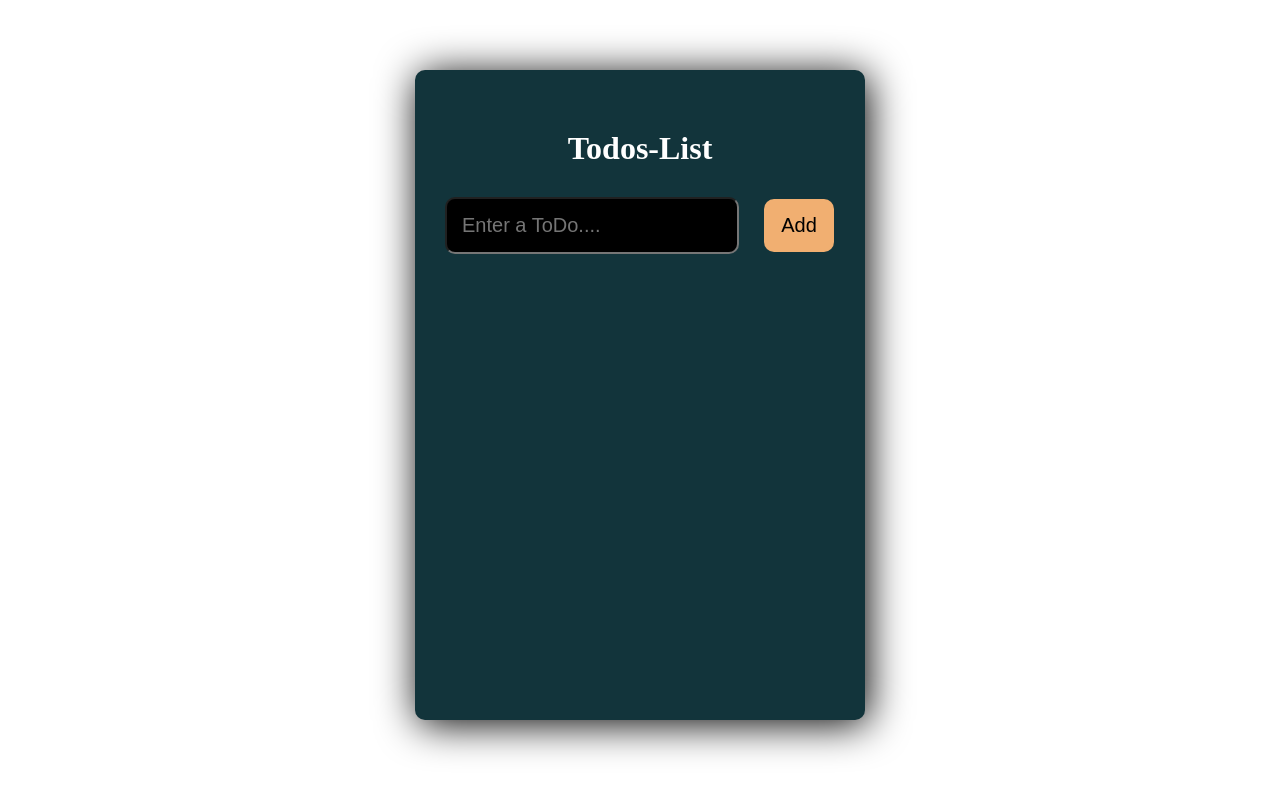
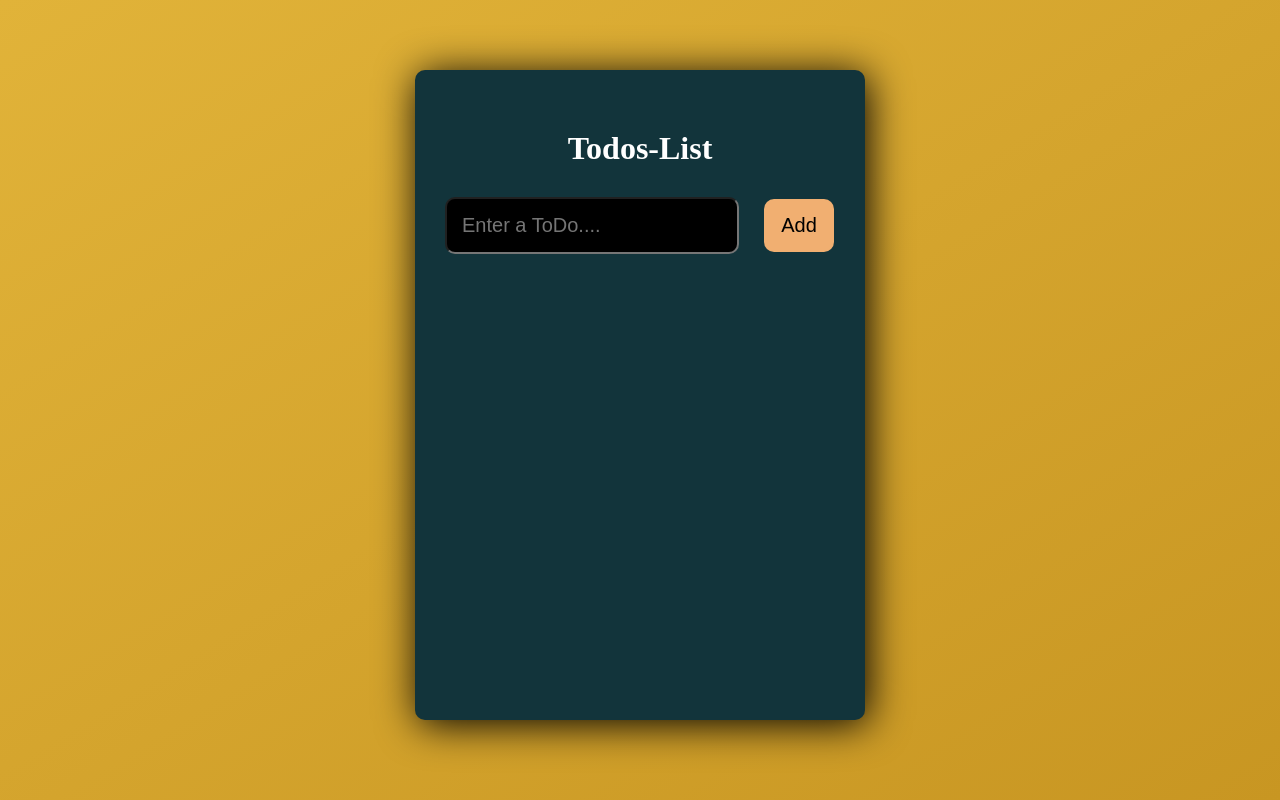
Before and after one commit to devacunetixtech/reactTodoApp, a React (Create React App) app: page / in a window 1280 px wide. Built offline with nearby package versions, Linux system fonts and the light colour scheme.

Commit message:
background change

```diff
--- a/src/App.css
+++ b/src/App.css
@@ -8,7 +8,7 @@
   align-items:center;
   justify-content:center;
   min-height:100vh;
-  /* background:linear-gradient(to right bottom, #e1b339, #c89622); */
+  background:linear-gradient(to right bottom, #e1b339, #c89622);
 }
 .app-wrapper{
   background-color:#12343b;
```
